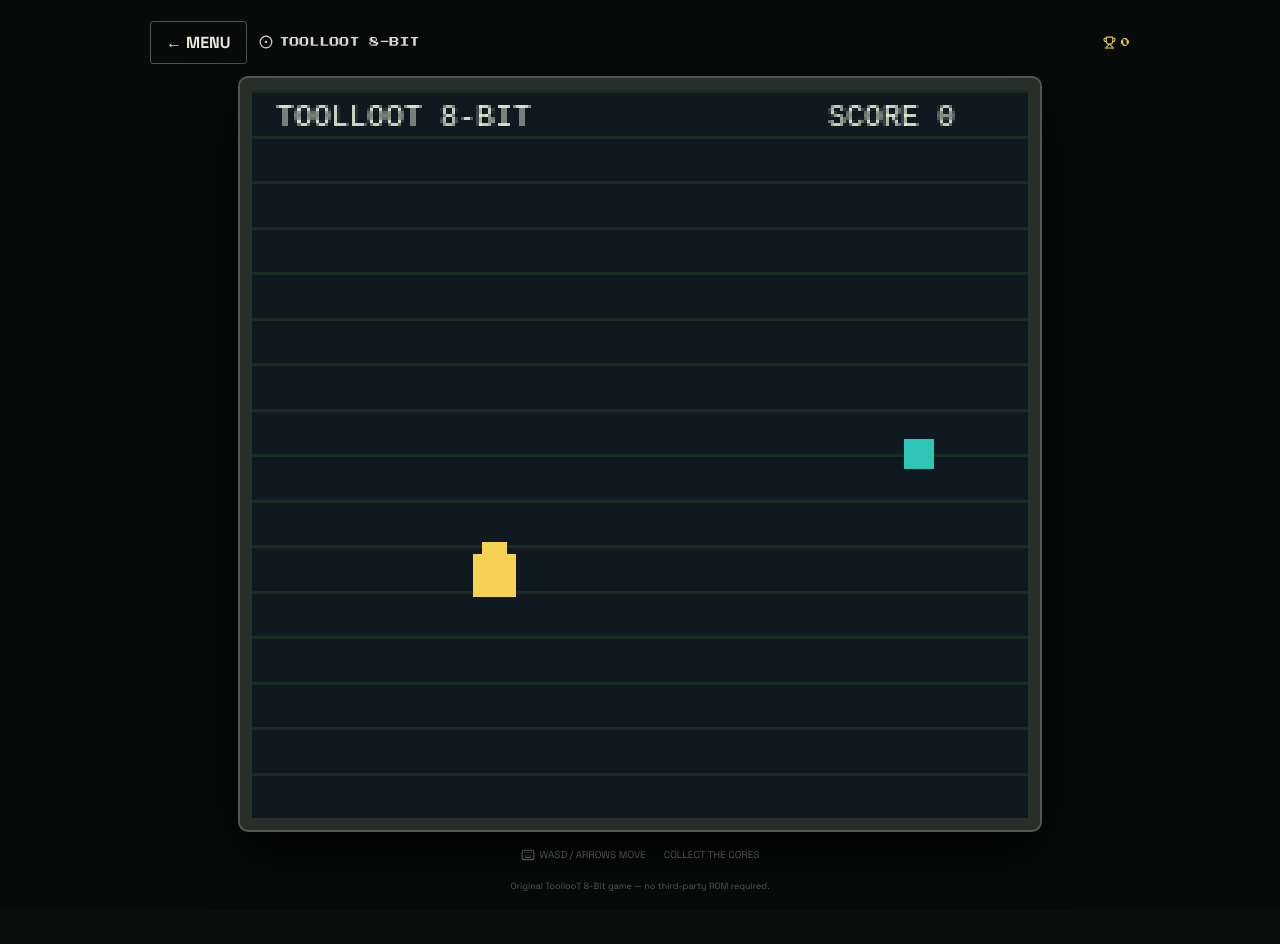
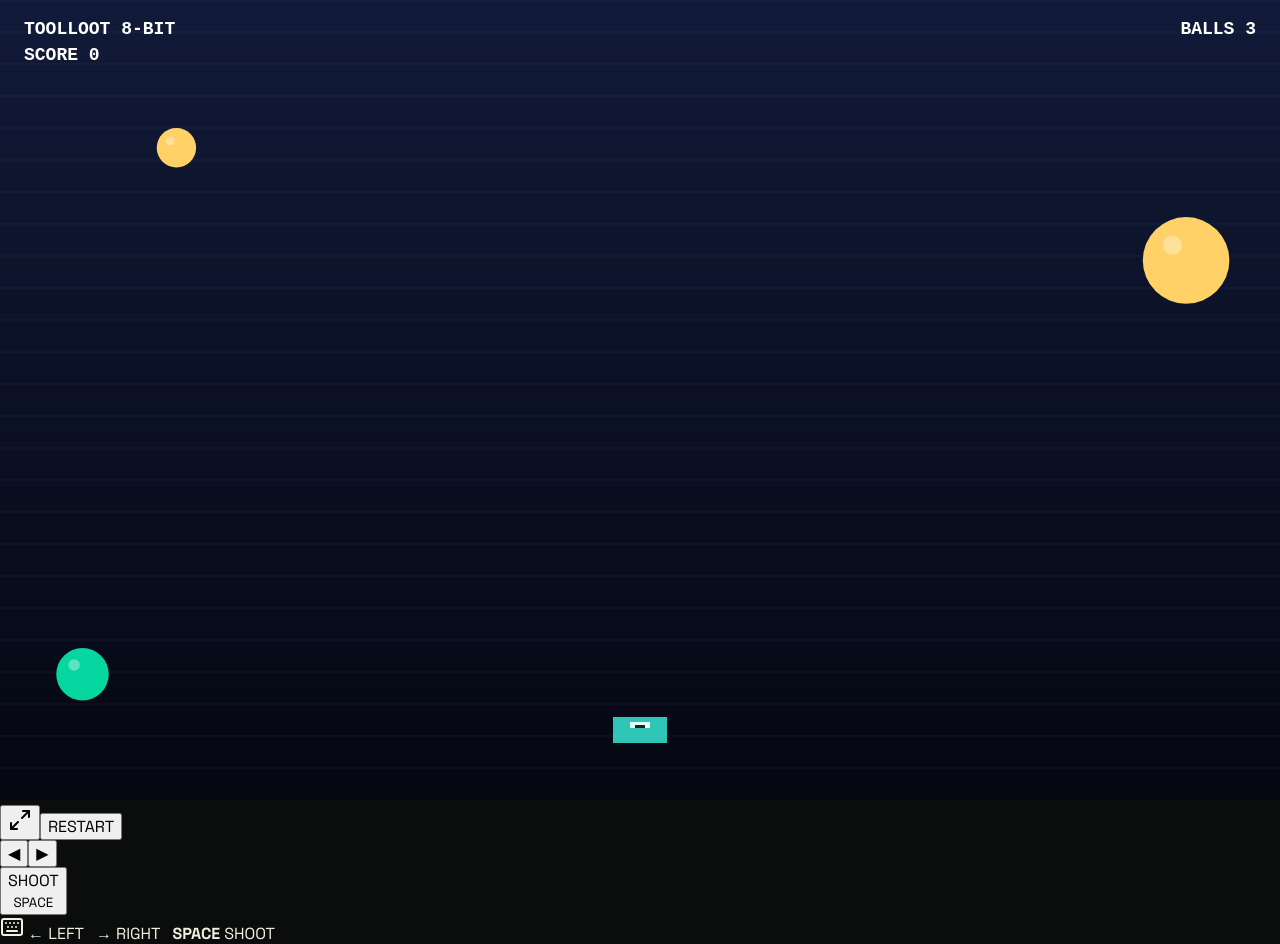
Before and after one commit to wpguidexpro-hub/toolloot, a React (Vite) app: page / in a window 1280 px wide. Both pictures are taken after a click on the button "PLAY GAME". Before the commit the page ends 910 px from the top, so only its background shows below. Built offline with nearby package versions, Linux system fonts and the light colour scheme.

Commit message:
Build ToollooT 8-Bit bouncing sphere shooter

```diff
--- a/src/main.jsx
+++ b/src/main.jsx
@@ -1,55 +1,100 @@
 import { useEffect, useRef, useState } from "react";
 import { createRoot } from "react-dom/client";
-import { Gamepad2, Keyboard, Trophy, Play, CircleDot } from "lucide-react";
+import { Gamepad2, Keyboard, Trophy, Play, CircleDot, Maximize2 } from "lucide-react";
 import "./chat.css";
 
-function DemoGame({onBack}){
- const canvas=useRef(null),keys=useRef({}),score=useRef(0),[ui,setUi]=useState(0);
+function DemoGame(){
+ const canvas=useRef(null), keys=useRef({}), state=useRef(null), [score,setScore]=useState(0), [balls,setBalls]=useState(0), [gameOver,setGameOver]=useState(false);
  useEffect(()=>{
   const c=canvas.current,ctx=c.getContext("2d"),k=keys.current;
-  const down=e=>{k[e.key.toLowerCase()]=1};
-  const up=e=>{k[e.key.toLowerCase()]=0};
+  const resize=()=>{c.width=innerWidth;c.height=innerHeight};
+  resize(); addEventListener("resize",resize);
+  state.current={player:{x:innerWidth/2,y:innerHeight-70,w:54,h:26,speed:430},bullets:[],balls:[],particles:[],next:0,score:0,spawn:0,over:false};
+  const s=state.current;
+  const colors=["#ff4d6d","#ffd166","#06d6a0","#4cc9f0","#a855f7","#ff7b00","#f72585","#90be6d"];
+  const down=e=>{if(["ArrowLeft","ArrowRight"," "].includes(e.key))e.preventDefault();k[e.key.toLowerCase()]=true;if(e.code==="Space"&&!s.over)shoot()};
+  const up=e=>{k[e.key.toLowerCase()]=false};
+  const shoot=()=>{if(s.over)return;s.bullets.push({x:s.player.x,y:s.player.y-18,r:4,vy:-720});};
   addEventListener("keydown",down);addEventListener("keyup",up);
-  let x=80,y=160,cx=220,cy=120,raf,last=performance.now();
+  const touchStart=dir=>{k[dir]=true}; const touchEnd=dir=>{k[dir]=false};
+  const spawnBall=()=>{
+   const r=14+Math.random()*34;
+   const x=r+Math.random()*(c.width-r*2);
+   s.balls.push({x,y:-r-4,r,color:colors[Math.floor(Math.random()*colors.length)],vy:80+Math.random()*100,vx:(Math.random()-.5)*120,bounces:0});
+   s.next++;
+   setBalls(s.next);
+  };
+  const restart=()=>{s.player.x=c.width/2;s.bullets=[];s.balls=[];s.particles=[];s.next=0;s.score=0;s.spawn=0;s.over=false;setScore(0);setBalls(0);setGameOver(false)};
+  const full=()=>{if(document.fullscreenElement)document.exitFullscreen();else document.documentElement.requestFullscreen?.()};
+  let raf,last=performance.now();
   const loop=t=>{
-   const dt=Math.min(.04,(t-last)/1000);last=t;
-   if(k.arrowleft||k.a)x-=150*dt;if(k.arrowright||k.d)x+=150*dt;
-   if(k.arrowup||k.w)y-=150*dt;if(k.arrowdown||k.s)y+=150*dt;
-   x=Math.max(14,Math.min(242,x));y=Math.max(14,Math.min(226,y));
-   if(Math.hypot(x-cx,y-cy)<16){score.current++;setUi(score.current);cx=20+Math.random()*216;cy=20+Math.random()*196}
-   ctx.imageSmoothingEnabled=false;ctx.fillStyle="#101820";ctx.fillRect(0,0,256,240);
-   ctx.fillStyle="#172d22";for(let i=0;i<16;i++)ctx.fillRect(0,i*15,256,1);
-   ctx.fillStyle="#2ec4b6";ctx.fillRect(cx-5,cy-5,10,10);
-   ctx.fillStyle="#f7d154";ctx.fillRect(x-7,y-7,14,14);ctx.fillRect(x-4,y-11,8,4);
-   ctx.fillStyle="#e9f5db";ctx.font="10px monospace";ctx.fillText("TOOLLOOT 8-BIT",8,12);ctx.fillText("SCORE "+score.current,190,12);
-   raf=requestAnimationFrame(loop)
+   const dt=Math.min(.033,(t-last)/1000);last=t;
+   if(!s.over){
+    if(k.arrowleft)s.player.x-=s.player.speed*dt;
+    if(k.arrowright)s.player.x+=s.player.speed*dt;
+    s.player.x=Math.max(s.player.w/2+10,Math.min(c.width-s.player.w/2-10,s.player.x));
+    s.spawn-=dt;if(s.spawn<=0){spawnBall();s.spawn=Math.max(.45,1.05-s.next*.012)}
+    s.bullets.forEach(b=>b.y+=b.vy*dt);s.bullets=s.bullets.filter(b=>b.y>-20);
+    s.balls.forEach(b=>{
+      b.vy+=360*dt;b.x+=b.vx*dt;b.y+=b.vy*dt;
+      if(b.x-b.r<0){b.x=b.r;b.vx=Math.abs(b.vx)}
+      if(b.x+b.r>c.width){b.x=c.width-b.r;b.vx=-Math.abs(b.vx)}
+      if(b.y+b.r>c.height-16){b.y=c.height-16-b.r;b.vy=-Math.abs(b.vy)*.88;b.bounces++;if(b.bounces>12)b.vy=-Math.abs(180+Math.random()*100)}
+      if(b.y-b.r>c.height+50)s.over=true;
+    });
+    for(let i=s.balls.length-1;i>=0;i--){
+     const b=s.balls[i];
+     for(let j=s.bullets.length-1;j>=0;j--){
+      const q=s.bullets[j],d=Math.hypot(q.x-b.x,q.y-b.y);
+      if(d<b.r+q.r){
+       s.balls.splice(i,1);s.bullets.splice(j,1);s.score+=Math.round(10+b.r);setScore(s.score);
+       for(let n=0;n<10;n++)s.particles.push({x:b.x,y:b.y,vx:(Math.random()-.5)*260,vy:(Math.random()-.5)*260,life:.45,color:b.color});
+       break;
+      }
+     }
+    }
+    const p=s.player;
+    for(const b of s.balls){if(b.x>p.x-p.w/2&&b.x<p.x+p.w/2&&b.y+b.r>p.y-p.h/2&&b.y-b.r<p.y+p.h/2){s.over=true;break}}
+   }
+   s.particles.forEach(p=>{p.x+=p.vx*dt;p.y+=p.vy*dt;p.life-=dt});s.particles=s.particles.filter(p=>p.life>0);
+   ctx.imageSmoothingEnabled=false;
+   ctx.fillStyle="#070b16";ctx.fillRect(0,0,c.width,c.height);
+   const g=ctx.createLinearGradient(0,0,0,c.height);g.addColorStop(0,"#111a38");g.addColorStop(1,"#050711");ctx.fillStyle=g;ctx.fillRect(0,0,c.width,c.height);
+   ctx.strokeStyle="rgba(90,120,190,.12)";ctx.lineWidth=1;for(let y=0;y<c.height;y+=32){ctx.beginPath();ctx.moveTo(0,y);ctx.lineTo(c.width,y);ctx.stroke()}
+   s.balls.forEach(b=>{ctx.beginPath();ctx.arc(b.x,b.y,b.r,0,Math.PI*2);ctx.fillStyle=b.color;ctx.fill();ctx.fillStyle="rgba(255,255,255,.35)";ctx.beginPath();ctx.arc(b.x-b.r*.32,b.y-b.r*.35,b.r*.22,0,Math.PI*2);ctx.fill();});
+   s.bullets.forEach(b=>{ctx.fillStyle="#fff7a8";ctx.fillRect(b.x-2,b.y-12,4,18)});
+   s.particles.forEach(p=>{ctx.globalAlpha=Math.max(0,p.life/.45);ctx.fillStyle=p.color;ctx.fillRect(p.x-2,p.y-2,5,5)});ctx.globalAlpha=1;
+   const p=s.player;ctx.fillStyle="#2ec4b6";ctx.fillRect(p.x-p.w/2,p.y-p.h/2,p.w,p.h);ctx.fillStyle="#eaffff";ctx.fillRect(p.x-10,p.y-8,20,6);ctx.fillStyle="#10242a";ctx.fillRect(p.x-5,p.y-5,10,3);
+   ctx.fillStyle="#fff";ctx.font="bold 18px monospace";ctx.fillText("TOOLLOOT 8-BIT",24,34);ctx.fillText("SCORE "+s.score,24,60);ctx.textAlign="right";ctx.fillText("BALLS "+s.next,c.width-24,34);ctx.textAlign="left";
+   if(s.over){ctx.fillStyle="rgba(0,0,0,.72)";ctx.fillRect(0,0,c.width,c.height);ctx.textAlign="center";ctx.fillStyle="#fff";ctx.font="bold 42px monospace";ctx.fillText("GAME OVER",c.width/2,c.height/2-25);ctx.font="18px monospace";ctx.fillText("SPACE = SHOOT",c.width/2,c.height/2+15);ctx.fillText("PRESS RESTART",c.width/2,c.height/2+45);ctx.textAlign="left"}
+   raf=requestAnimationFrame(loop);
   };
   raf=requestAnimationFrame(loop);
-  return()=>{cancelAnimationFrame(raf);removeEventListener("keydown",down);removeEventListener("keyup",up)};
+  window.toollootGame={touchStart,touchEnd,shoot,restart,full};
+  return()=>{cancelAnimationFrame(raf);removeEventListener("resize",resize);removeEventListener("keydown",down);removeEventListener("keyup",up);delete window.toollootGame};
  },[]);
- return <div className="screenPage">
-  <div className="screenTop"><button className="pixelBtn ghost" onClick={onBack}>← MENU</button><div className="cartName"><CircleDot size={14}/> TOOLLOOT 8-BIT</div><div className="scoreBadge"><Trophy size={13}/> {ui}</div></div>
-  <div className="crtFrame demoFrame"><canvas ref={canvas} width="256" height="240"/></div>
-  <div className="controls"><span><Keyboard/> WASD / ARROWS MOVE</span><span>COLLECT THE CORES</span></div>
-  <div className="tinyNote">Original ToollooT 8-Bit game — no third-party ROM required.</div>
- </div>
+ const btn=(label,dir)=> <button className="gameTouch" onPointerDown={e=>{e.preventDefault();window.toollootGame?.touchStart(dir)}} onPointerUp={()=>window.toollootGame?.touchEnd(dir)} onPointerCancel={()=>window.toollootGame?.touchEnd(dir)}>{label}</button>;
+ return <div className="gameFullscreen">
+  <canvas ref={canvas}/>
+  <div className="gameUI"><button className="gameIcon" onClick={()=>window.toollootGame?.full()}><Maximize2/></button><button className="gameRestart" onClick={()=>window.toollootGame?.restart()}>RESTART</button></div>
+  <div className="mobileControls"><div>{btn("◀","arrowleft")}{btn("▶","arrowright")}</div><button className="shootBtn" onPointerDown={e=>{e.preventDefault();window.toollootGame?.shoot()}}>SHOOT<br/><small>SPACE</small></button></div>
+  <div className="gameHelp"><Keyboard/> ← LEFT &nbsp; → RIGHT &nbsp; <b>SPACE</b> SHOOT</div>
+ </div>;
 }
 
 function App(){
  const[view,setView]=useState("menu");
- if(view==="game")return <DemoGame onBack={()=>setView("menu")}/>;
+ if(view==="game")return <DemoGame/>;
  return <div className="nesApp">
   <header className="nesHeader"><div className="brand"><div className="brandMark"><Gamepad2/></div><div><b>TOOLLOOT</b><span>8-BIT ARCADE</span></div></div><div className="headerRight"><span className="statusDot"/> LOCAL MODE</div></header>
   <main className="launcher">
-   <section className="hero"><div><p className="eyebrow">ORIGINAL TOOLLOOT GAME</p><h1>TOOLLOOT<br/><em>8-BIT.</em></h1><p className="heroText">A simple original retro game made for ToollooT. Play instantly on PC and mobile.</p><div className="heroActions"><button className="pixelBtn primary" onClick={()=>setView("game")}><Play/> PLAY GAME</button></div></div>
+   <section className="hero"><div><p className="eyebrow">ORIGINAL TOOLLOOT GAME</p><h1>TOOLLOOT<br/><em>8-BIT.</em></h1><p className="heroText">Fullscreen arcade shooter. Move only left and right, shoot with SPACE, and destroy colorful bouncing spheres.</p><div className="heroActions"><button className="pixelBtn primary" onClick={()=>setView("game")}><Play/> PLAY GAME</button></div></div>
     <div className="consoleArt"><div className="console"><div className="slot"/><div className="led"/><div className="label">TOOLLOOT<br/><small>8-BIT SYSTEM</small></div><div className="vent">{Array.from({length:18},(_,i)=><i key={i}/>)}</div></div><div className="cartridge"><div>8-BIT</div><span>TOOLLOOT</span></div></div>
    </section>
    <section className="librarySection"><div className="sectionTitle"><div><p className="eyebrow">GAME LIBRARY</p><h2><Gamepad2/> ONLY GAME</h2></div></div>
     <div className="gameGrid"><button className="gameCard featured" onClick={()=>setView("game")}><div className="boxArt"><span>TL</span><b>8-BIT</b></div><div className="cardInfo"><strong>ToollooT 8-Bit</strong><small>ORIGINAL • PLAY NOW</small></div></button></div>
    </section>
-   <section className="infoStrip"><div><Gamepad2/><b>PC + MOBILE</b><span>Keyboard and touch friendly.</span></div><div><Trophy/><b>HIGH SCORE</b><span>Collect cores and beat your score.</span></div></section>
-  </main>
-  <footer>TOOLLOOT 8-BIT • ORIGINAL GAME</footer>
+  </main><footer>TOOLLOOT 8-BIT • ORIGINAL GAME</footer>
  </div>
 }
 createRoot(document.getElementById("root")).render(<App/>);
```
